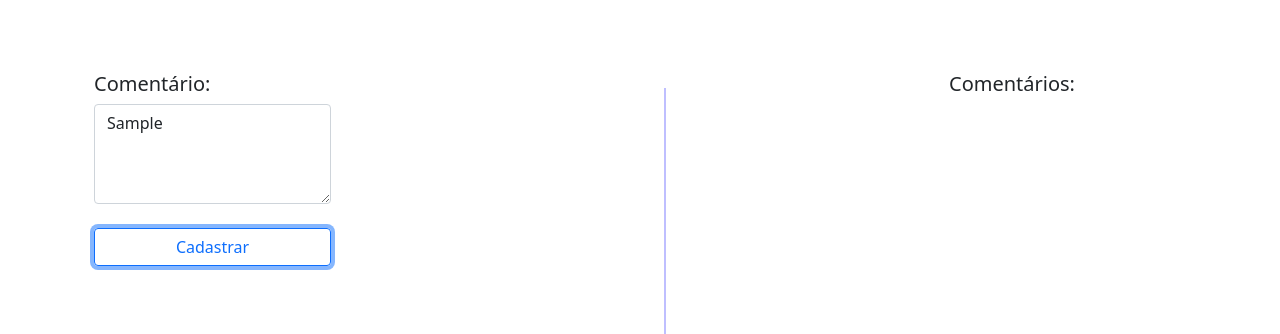
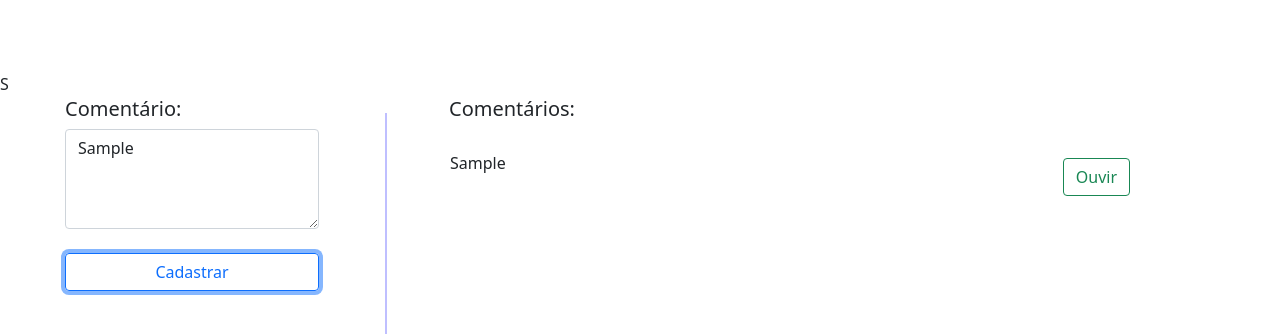
Before and after one commit to JacksonECO/node_comentarios, a website: page src/interface/index.html in a window 1280 px wide. Both pictures are taken after typing "Sample" into the empty fields and a click on the button "Cadastrar". Shown: the top 334 px of the page. Drawn offline with nearby package versions, Linux system fonts and the light colour scheme; no server answers.

Commit message:
Comentário add sem ser pegos do banco de dados

```diff
--- a/src/interface/index.html
+++ b/src/interface/index.html
@@ -20,7 +20,60 @@
   <br>
   <br>
   <br>
-  <div class="container px-4">
+
+  <table width="100%" >
+    <tr>
+      <td width="5%" valign="top"></td>
+
+      <td width="20%" valign="top">
+        <h5>Comentário:</h5>
+
+        <form name="form1" id="form1">
+          <textarea class="form-control" placeholder="Leave a comment here" id="name" style="height: 100px"></textarea><br>
+          <button type="submit" class="btn btn-outline-primary" style="width: 100%;">Cadastrar</button>
+        </form>
+
+        <script src="javascript.js"></script>
+      </td>
+
+      <td width="5%" valign="top"></td>S
+      <td width="5%" valign="top">
+        <hr style="width: 2px; height: 500px; color: blue;">
+      </td>
+
+
+
+
+
+      <td width="60%" valign="top">
+        <h5>Comentários:</h5><br>
+
+        <d1 id="listComments">
+          <!-- <table width='100%'>
+            <td width='75%'>
+              <h6>
+                Exte é um comentário exemplo<br><br>
+              </h6>
+            </td>
+
+            <td width='5%'></td>
+
+            <td width='20%'>
+              <button type='button' class='btn btn-outline-success'>Ouvir</button>
+            </td>
+
+          </table> -->
+        </d1>
+
+      </td>
+
+      <td width="5%" valign="top"></td>
+
+    </tr>
+  </table>
+
+
+  <!-- <div class="container px-4">
     <div class="row gx-5">
 
       <div class="col">
@@ -36,7 +89,7 @@
       </div>
 
       <div class="col">
-        <!-- <h5>Comentários:</h5> -->
+        <h5>Comentários:</h5>
       </div>
 
       <div class="col">
@@ -45,10 +98,36 @@
 
       <div class="col">
         <h5>Comentários:</h5>
+
+
+        <div class="container px-4">
+          <div class="row gx-5">
+
+            <div class="col">
+        <div id=1></div>
+            </div>
+
+            <div class="col">
+        <div id=2></div>
+            </div>
+          </div>
+        </div>
+
+
+        <script>
+          for (let index = 1; index <= 2; index++) {
+            if(index == 1)
+              document.getElementById(index).innerHTML = "Top";
+              else
+              document.getElementById(index).innerHTML = "Top Menos";
+
+
+          }
+        </script>
       </div>
 
     </div>
-  </div>
+  </div> -->
 
 
 
--- a/src/interface/javascript.js
+++ b/src/interface/javascript.js
@@ -19,6 +19,37 @@
       }
     };
     ajax.send(params);
+
+    let comment = ""
+
+    for(let x=0; x<name.value.length; x++){
+      if (name.value[x]=='\n')
+        comment = comment + "<br>"
+      else
+        comment = comment + name.value[x]
+    }
+    var list = document.querySelector('#listComments');
+
+    var item = document.createElement('dt');
+    item.innerHTML =
+      "<table width='100%'>" +
+      "<td width = '75%'>" +
+      "<h6>" +
+      comment+
+      "<br><br>" +
+      "</h6>" +
+      "</td>" +
+
+      "<td width='5%'></td>" +
+
+      "<td width='20%'>" +
+      "<button type='button' class='btn btn-outline-success'>Ouvir</button>" +
+      "</td>" +
+      "</table>"
+
+    list.appendChild(item);
   }
   form1.addEventListener('submit', sendForm, false);
 })(window, document);
+
+"fggfdfg↵dfdsf↵dsf↵"
```
